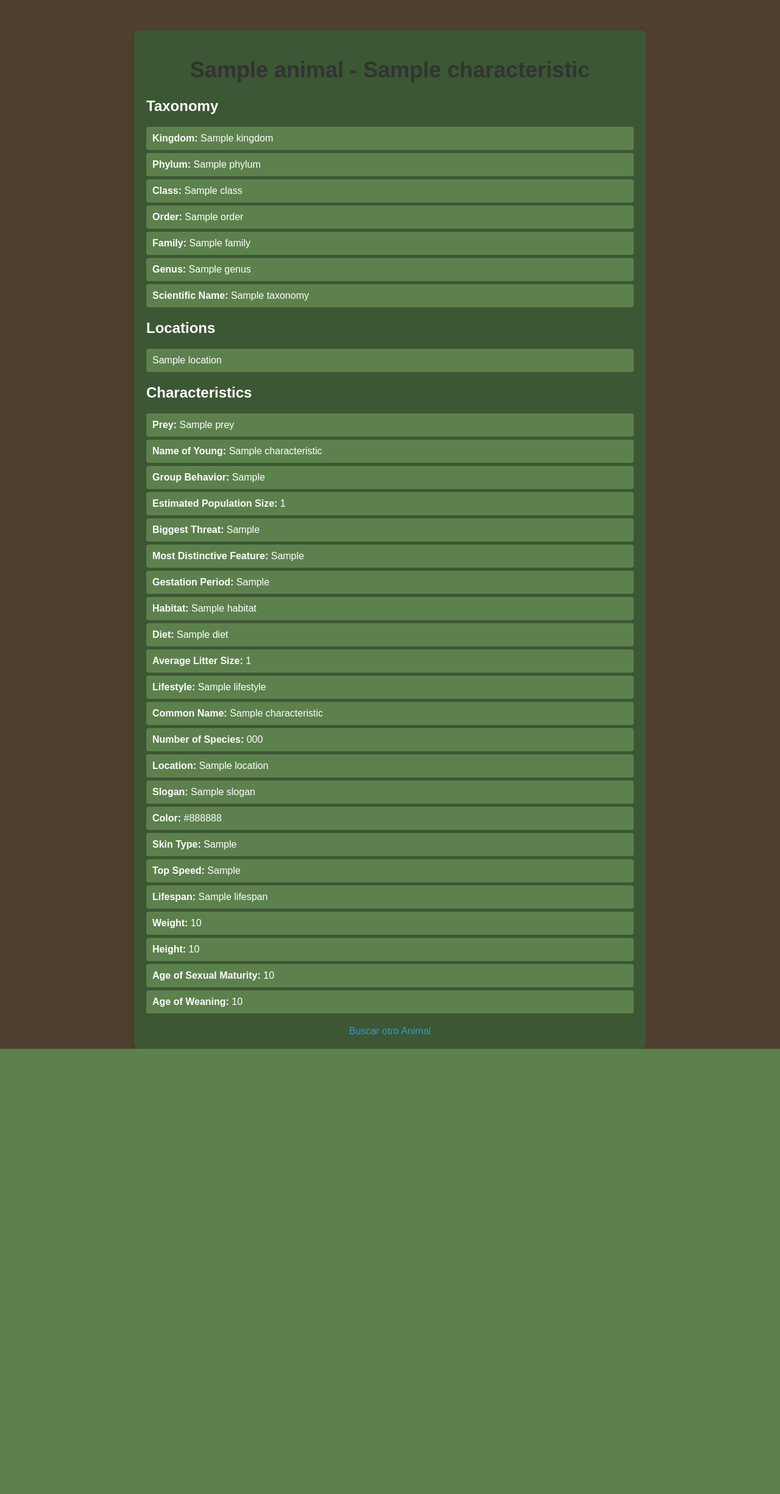
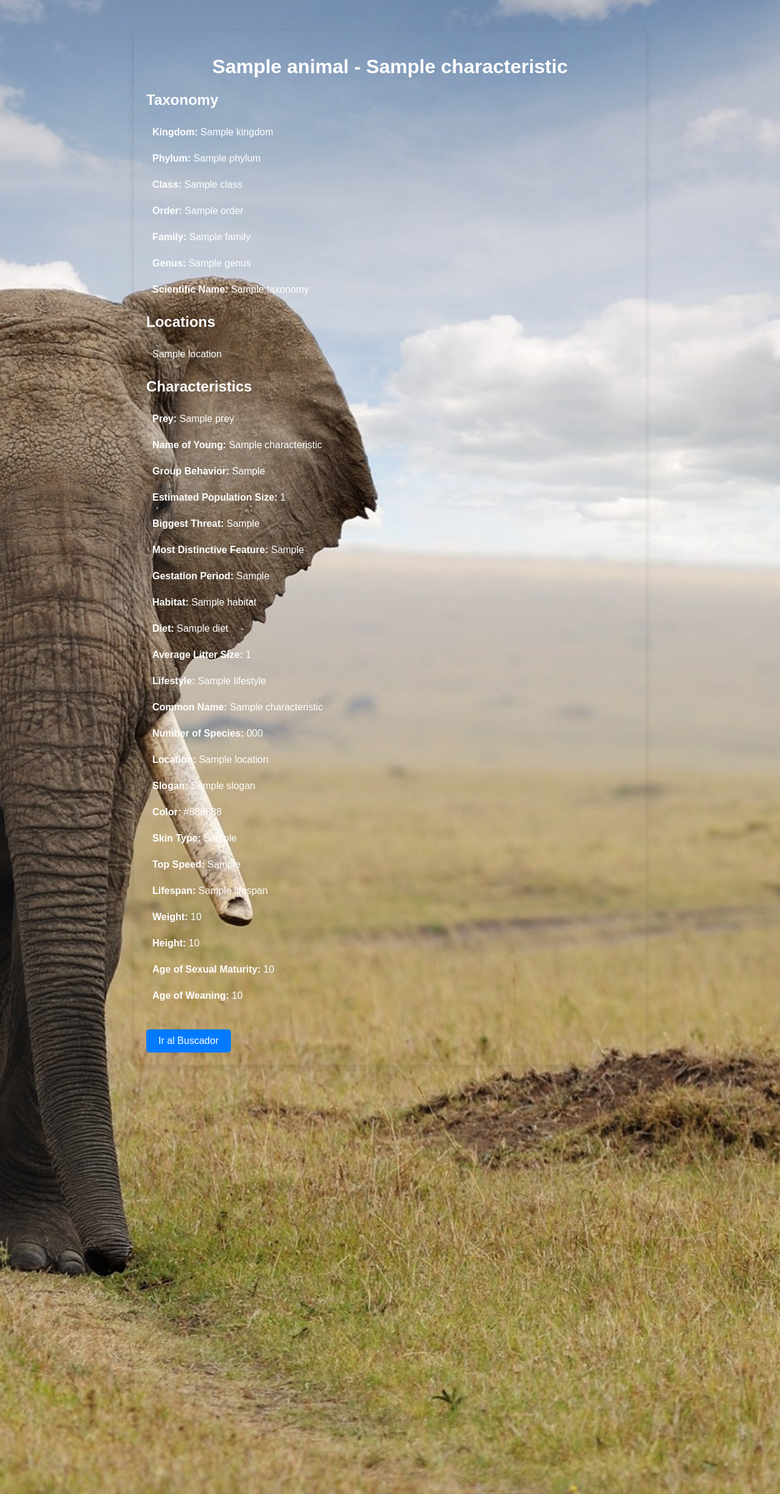
Before and after one commit to G6aspar/tp-p.o.o, a Flask app: template templates/animal_info.html in a window 1280 px wide. Shown: the whole page at 61% size. Before the commit the page ends 1720 px from the top, so only its background shows below. Run offline with Flask 3, Linux system fonts and the light colour scheme; the template is opened without the code that fills it: most values are stand-ins (such as "Sample title", 1, 10 or a date in 2020).

Commit message:
estilado

```diff
--- /dev/null
+++ b/static/css/animal_list.css
@@ -0,0 +1,61 @@
+body {
+    background-image: url("../images/animal_info.jpg");
+    background-size: cover;
+    background-position: center;
+    background-repeat: no-repeat;
+    height: 300vh;
+    margin: 0;
+    padding: 0;
+    font-family: 'Arial', sans-serif;
+    color: #ffffff;
+}
+
+h1 {
+    font-family: Arial, Helvetica, sans-serif;
+    font-size: 2em;
+    color: #ffffff;
+    text-align: center;
+}
+
+h2 {
+    font-family: Arial, Helvetica, sans-serif;
+    font-size: 1.5em;
+    color: #ffffff;
+    margin-top: 20px;
+}
+
+ul {
+    list-style-type: none;
+    padding: 0;
+}
+
+li {
+    margin: 5px 0;
+    padding: 10px;
+    border-radius: 4px;
+}
+
+.container {
+    width: 80%;
+    max-width: 800px;
+    margin: 0 auto;
+    padding: 20px;
+    border-radius: 8px;
+    box-shadow: 0px 4px 12px rgba(0, 0, 0, 0.1);
+    margin-top: 50px;
+}
+
+.btn-search {
+    background-color: #007bff;
+    color: white;
+    padding: 10px 20px;
+    border: none;
+    border-radius: 5px;
+    cursor: pointer;
+    font-size: 16px;
+    margin-top: 20px;
+}
+
+.btn-search:hover {
+    background-color: #0056b3;
+}
--- a/templates/animal_info.html
+++ b/templates/animal_info.html
@@ -4,7 +4,7 @@
     <meta charset="UTF-8">
     <meta name="viewport" content="width=device-width, initial-scale=1.0">
     <title>{{ animal['name'] }} Information</title>
-    <link rel="stylesheet" href="{{ url_for('static', filename='styles.css') }}">
+    <link rel="stylesheet" href="{{ url_for('static', filename='css/animal_list.css') }}">
 </head>
 <body>
     <div class="container">
@@ -55,7 +55,9 @@
             <li><strong>Age of Weaning:</strong> {{ animal['characteristics']['age_of_weaning'] }}</li>
         </ul>
 
-        <a href="/">Buscar otro Animal</a>
+        <a href="{{ url_for('index') }}">
+            <button class="btn-search">Ir al Buscador</button>
+        </a>
     </div>
 </body>
 </html>
--- a/templates/home.html
+++ b/templates/home.html
@@ -4,12 +4,12 @@
     <meta charset="UTF-8">
     <meta name="viewport" content="width=device-width, initial-scale=1.0">
     <title>Página de Inicio</title>
-    <link rel="stylesheet" href="{{ url_for('static', filename='styles.css') }}">
+    <link rel="stylesheet" href="{{ url_for('static', filename='css/home.css') }}">
 </head>
 <body>
     <div class="home-container">
-        <h1>Bienvenido a la búsqueda de animales</h1>
-        <p>Haga clic en el botón de abajo para buscar información sobre animales.</p>
+        <h1>Bienvenido a Animalia</h1>
+        <p>Haga clic en el botón de abajo para buscar información sobre distintos animales.</p>
         <a href="{{ url_for('index') }}">
             <button class="btn-search">Ir al Buscador</button>
         </a>
--- a/templates/index.html
+++ b/templates/index.html
@@ -4,7 +4,7 @@
     <meta charset="UTF-8">
     <meta name="viewport" content="width=device-width, initial-scale=1.0">
     <title>Buscar Animal</title>
-    <link rel="stylesheet" href="{{ url_for('static', filename='styles.css') }}">
+    <link rel="stylesheet" href="{{ url_for('static', filename='css/index.css') }}">
 </head>
 <body>
     <div class="container">
```
Also changed, not shown: static/css/home.css (added, +41 -0 lines), static/css/index.css (added, +51 -0 lines), static/images/animal_info.jpg (added), static/images/home.jpg (added), static/images/img2.jpg (deleted), static/images/index.jpg (renamed from static/images/img1.jpg).
